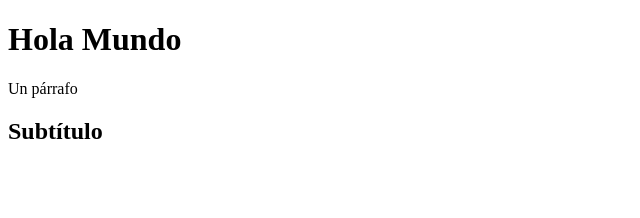
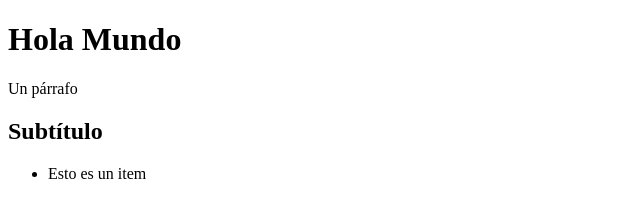
Before and after one commit to germanescobar/test-repository-1, a plain HTML site: page index.html in a window 1280 px wide. Shown: the whole page, without its empty margins (0-640 px from the left). Drawn offline with Linux system fonts and the light colour scheme.

Commit message:
Adds list to index.html

```diff
--- a/index.html
+++ b/index.html
@@ -8,5 +8,8 @@
   <h1>Hola Mundo</h1>
   <p>Un párrafo</p>
   <h2>Subtítulo</h2>
+  <ul>
+    <li>Esto es un item</li>
+  </ul>
 </body>
 </html>
```
